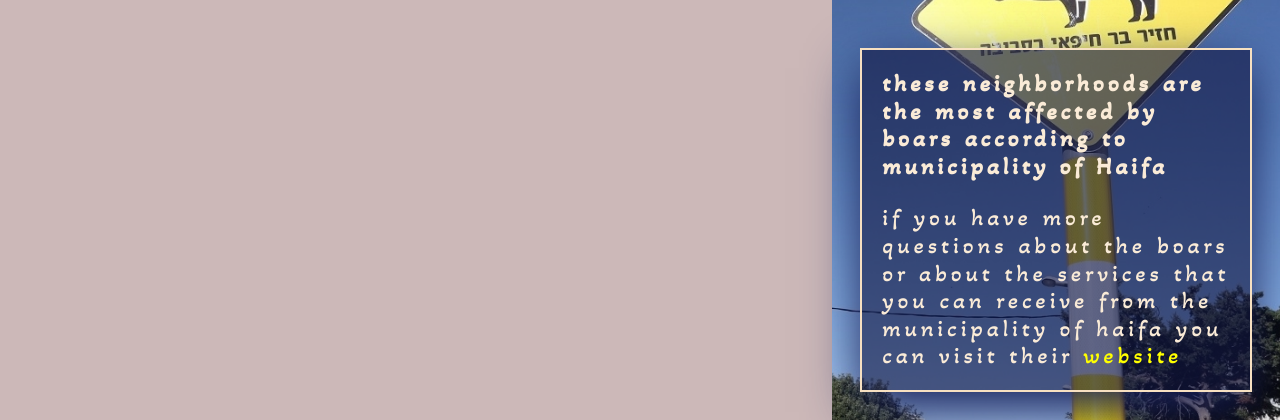
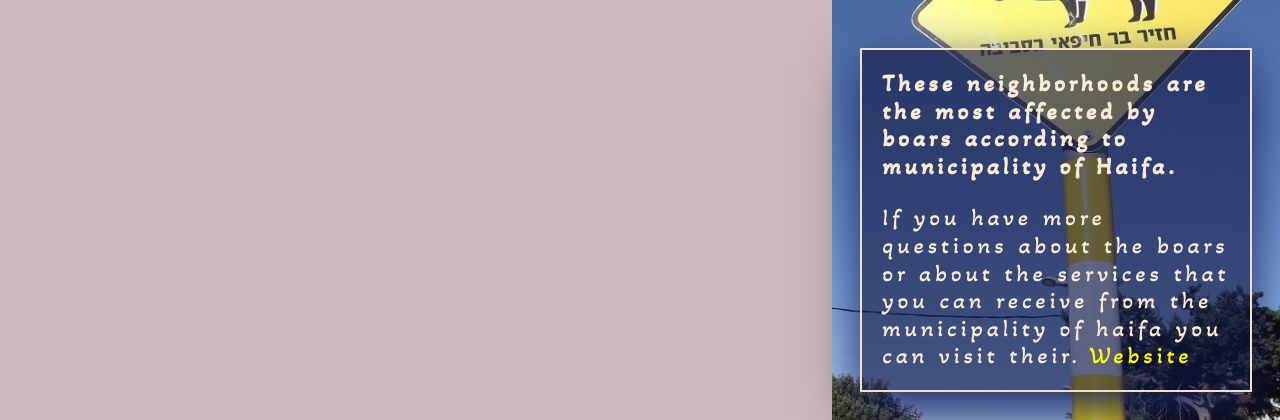
Before and after one commit to tahrer007/Spot-it, a React (Create React App) app in the folder client/: page /Redneighborhoods in a window 1280 px wide. Shown: the part 220-640 px from the top of the page. Built offline with nearby package versions, Linux system fonts and the light colour scheme; no server answers.

Commit message:
finishing

```diff
--- a/client/src/pages/redneighborhoods/RedNeighborhoods.jsx
+++ b/client/src/pages/redneighborhoods/RedNeighborhoods.jsx
@@ -26,14 +26,14 @@ import { getGoogleApiKey } from "../../services/locations";
       <div className="homePageRight">
         <div className="homeText">
           <h3>
-            these neighborhoods are the most affected by boars according to
-            municipality of Haifa{" "}
+            These neighborhoods are the most affected by boars according to
+            municipality of Haifa.
           </h3>
           <div className="extrainfo">
-            if you have more questions about the boars or about the services
+            If you have more questions about the boars or about the services
             that you can receive from the municipality of haifa you can visit
-            their{" "}
-            <a href="https://www.haifa.muni.il/operation/boars/"> website </a>
+            their.
+            <a href="https://www.haifa.muni.il/operation/boars/"> Website </a>
           </div>
         </div>
       </div>
```
